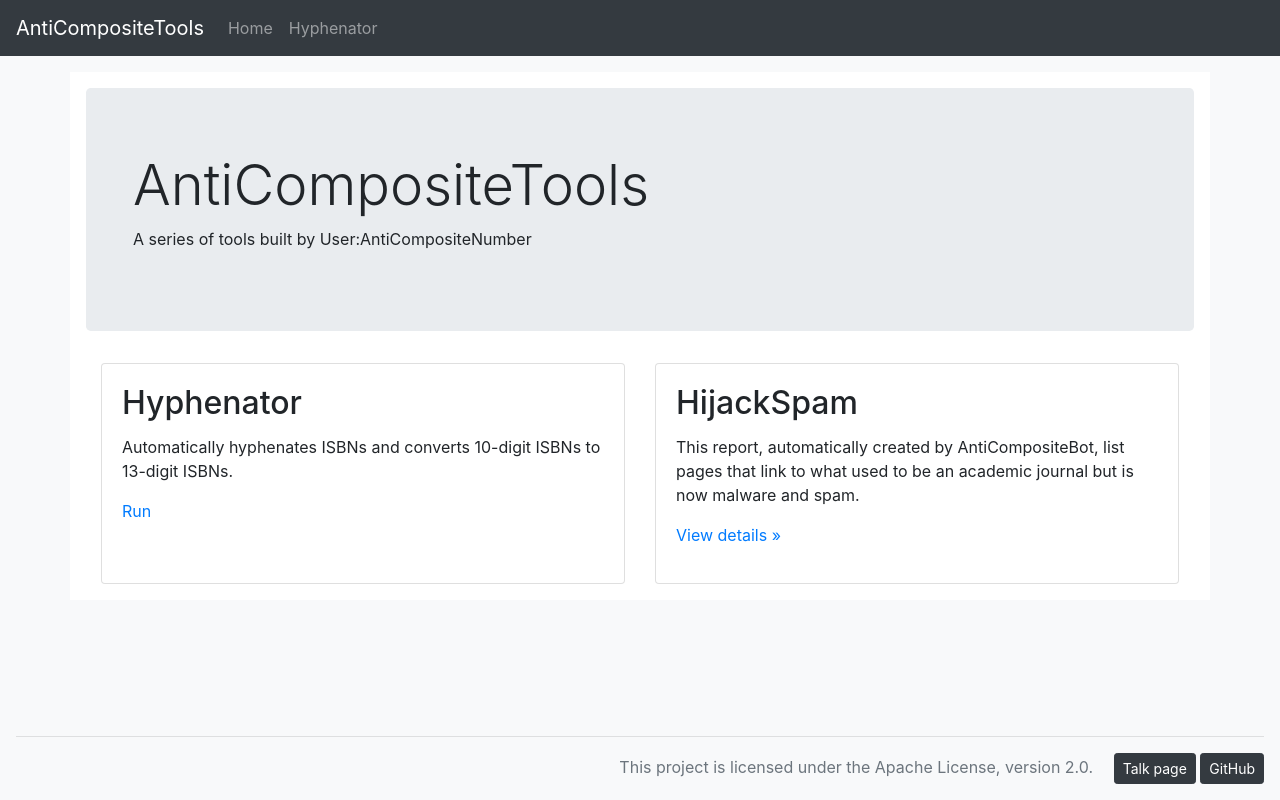
After one commit to AntiCompositeNumber/anticompositetools, a Flask app: template src/templates/index.html in a window 1280 px wide. The commit adds this page. Run offline with Flask 2, Linux system fonts and the light colour scheme; the template is opened without the code that fills it, so the values that code supplies are empty; some libraries are stand-ins or nearby versions.

Commit message:
Add Bootstrap to make it prettier.

```diff
--- a/src/app.py
+++ b/src/app.py
@@ -25,11 +25,11 @@ app = flask.Flask(__name__)
 
 @app.route('/')
 def index():
-    return 'Hello World'
+    return flask.render_template('index.html')
 
 
 @app.route('/hyphenator', methods=['GET'])
-def hyphenate():
+def hyphenator_form():
     return flask.render_template('hyphenator-form.html')
 
 
@@ -42,8 +42,8 @@ def hypenator_output():
             submit_url = pageurl + '&action=submit'
         else:
             submit_url = pageurl + '?action=submit'
-            newtext, times = hyphenator.main(pageurl)
+            newtext, times, count = hyphenator.main(pageurl)
 
         return flask.render_template(
-                'hyphenator-output.html', submit_url=submit_url,
+                'hyphenator-output.html', count=count, submit_url=submit_url,
                 newtext=newtext, edit_time=times[0], start_time=times[1])
--- /dev/null
+++ b/src/templates/index.html
@@ -0,0 +1,37 @@
+{% extends "layout.html" %}
+{% block title %}Index{% endblock %}
+{% block head %}
+  {{ super() }}
+  <style type="text/css">
+    .important { color: #336699; }
+  </style>
+{% endblock %}
+{% block content %}
+  <div class="jumbotron">
+    <div class="container">
+      <h1 class="display-4">AntiCompositeTools</h1>
+      <p>A series of tools built by User:AntiCompositeNumber</p>
+    </div>
+  </div>
+
+  <div class="container">
+    <div class="card-deck">
+
+      <div class="card">
+        <div class="card-body">
+          <h2 class="card-title">Hyphenator</h2>
+          <p class="card-text">Automatically hyphenates ISBNs and converts 10-digit ISBNs to 13-digit ISBNs.</p>
+          <p><a class="card-link" href="#" role="button">Run</a></p>
+        </div>
+      </div>
+      <div class="card">
+        <div class="card-body">
+          <h2 class="card-title">HijackSpam</h2>
+          <p class="card-text">This report, automatically created by AntiCompositeBot, list pages that link to what used to be an academic journal but is now malware and spam.</p>
+          <p><a class="card-link" href="#" role="button">View details &raquo;</a></p>
+        </div>
+      </div>
+    </div>
+
+  </div>
+{% endblock %}
--- /dev/null
+++ b/src/templates/layout.html
@@ -0,0 +1,61 @@
+<!doctype html>
+<html lang="en">
+  <head>
+    <!-- Required meta tags -->
+    <meta charset="utf-8">
+    <meta name="viewport" content="width=device-width, initial-scale=1, shrink-to-fit=no">
+
+    <!-- Bootstrap CSS -->
+    <link rel="stylesheet" href="https://tools-static.wmflabs.org/cdnjs/ajax/libs/twitter-bootstrap/4.3.1/css/bootstrap.min.css" integrity="sha384-ggOyR0iXCbMQv3Xipma34MD+dH/1fQ784/j6cY/iJTQUOhcWr7x9JvoRxT2MZw1T" crossorigin="anonymous">
+    <link rel="stylesheet" href="https://tools-static.wmflabs.org/cdnjs/ajax/libs/font-awesome/5.11.2/css/fontawesome.css">
+    <link rel="stylesheet" href="https://tools-static.wmflabs.org/cdnjs/ajax/libs/font-awesome/5.11.2/css/brands.css">
+    {% block head %}
+    <title>{% block title %}{% endblock %} - AntiCompositeTools</title>
+    {% endblock %}
+  </head>
+  <body class="bg-light">
+
+    <nav class="navbar navbar-expand-md navbar-dark bg-dark fixed-top">
+      <a class="navbar-brand" href="{{url_for('index')}}">AntiCompositeTools</a>
+      <button class="navbar-toggler" type="button" data-toggle="collapse" data-target="#navbar" aria-controls="navbarsExampleDefault" aria-expanded="false" aria-label="Toggle navigation">
+        <span class="navbar-toggler-icon"></span>
+      </button>
+
+      <div class="collapse navbar-collapse" id="navbar">
+        <ul class="navbar-nav mr-auto">
+          {% macro nav_row(name, label) -%}
+            <li class="nav-item{% if url_for(name) == request.path %} active{% endif %}">
+              <a class="nav-link" href="{{ url_for(name) }}">{{ label }}</a>
+            </li>
+          {%- endmacro %}
+
+          {{ nav_row('index', 'Home') }}
+          {{ nav_row('hyphenator_form', 'Hyphenator') }}
+        </ul>
+      </div>
+    </nav>
+
+    <br>
+    <main role="main" class="container p-3 mt-5 mx-auto bg-white">
+    {% block content %}
+    {% endblock %}
+    {% block footer %}
+      <div class="fixed-bottom m-3 text-right">
+        <hr>
+        <span class="text-muted pr-3">
+          This project is licensed under the <a class="text-reset" href="https://www.apache.org/licenses/LICENSE-2.0">Apache License, version 2.0</a>.
+        </span>
+        <span class="">
+          <a class="btn btn-dark btn-sm" href="https://en.wikipedia.org/wiki/User_talk:AntiCompositeNumber"><i class="fab fa-wikipedia-w"></i> Talk page</a>
+          <a class="btn btn-dark btn-sm" href="https://github.com/AntiCompositeNumber/anticompositetools"><i class="fab fa-github"></i> GitHub</a>
+        </span>
+      </div>
+    {% endblock %}
+    </main>
+    <!-- Optional JavaScript -->
+    <!-- jQuery first, then Popper.js, then Bootstrap JS -->
+    <script src="https://tools-static.wmflabs.org/cdnjs/ajax/libs/jquery/3.3.1/jquery.slim.min.js" integrity="sha384-q8i/X+965DzO0rT7abK41JStQIAqVgRVzpbzo5smXKp4YfRvH+8abtTE1Pi6jizo" crossorigin="anonymous"></script>
+    <script src="https://tools-static.wmflabs.org/cdnjs/ajax/libs/popper.js/1.14.7/esm/popper.min.js" integrity="sha384-UO2eT0CpHqdSJQ6hJty5KVphtPhzWj9WO1clHTMGa3JDZwrnQq4sF86dIHNDz0W1" crossorigin="anonymous"></script>
+    <script src="https://tools-static.wmflabs.org/cdnjs/ajax/libs/twitter-bootstrap/4.3.1/js/bootstrap.min.js" integrity="sha384-JjSmVgyd0p3pXB1rRibZUAYoIIy6OrQ6VrjIEaFf/nJGzIxFDsf4x0xIM+B07jRM" crossorigin="anonymous"></script>
+  </body>
+</html>
```
Also changed, not shown: src/hyphenator.py (+6 -3 lines), src/templates/hyphenator-form.html (+26 -10 lines), src/templates/hyphenator-output.html (+29 -8 lines).
